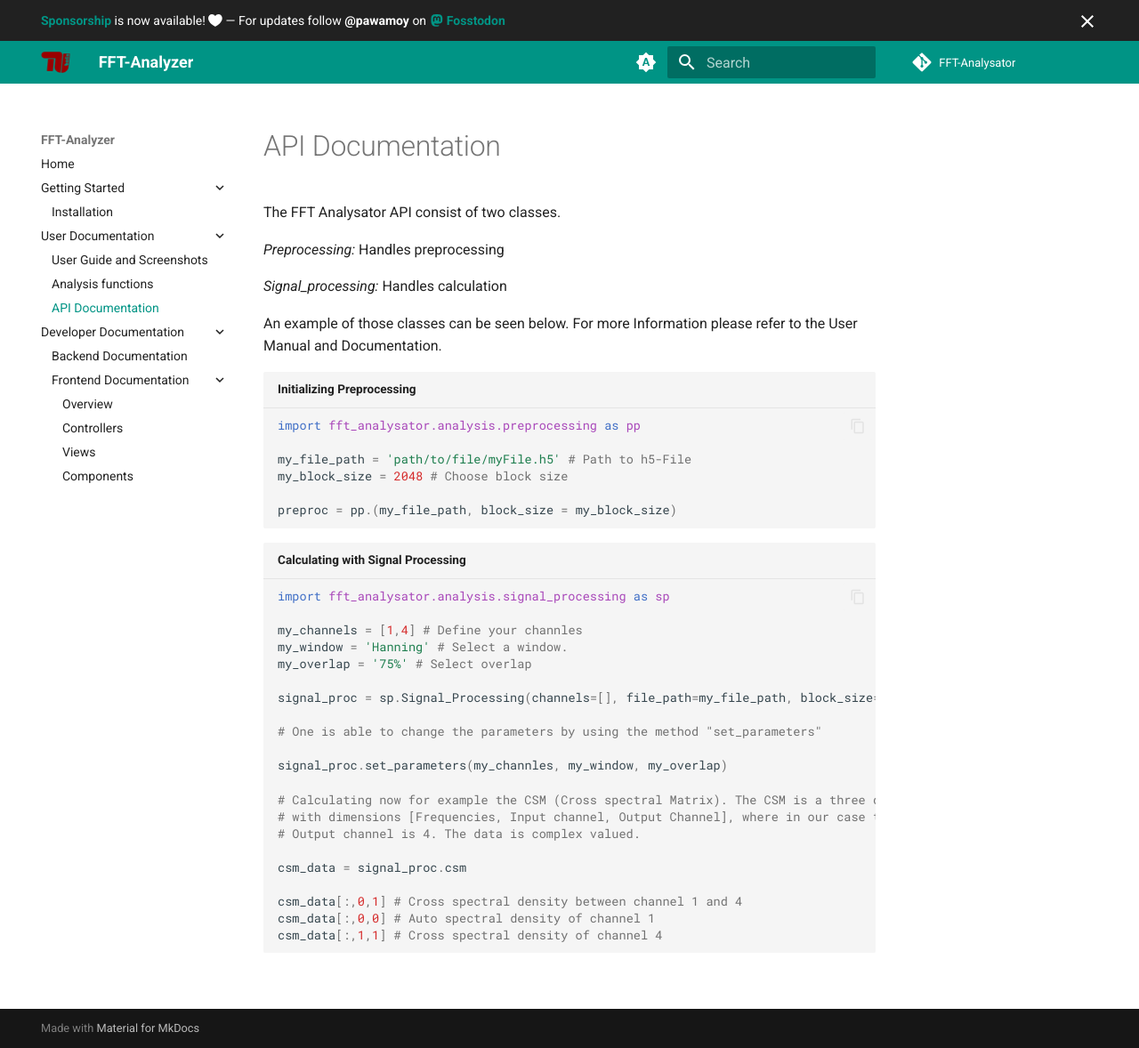
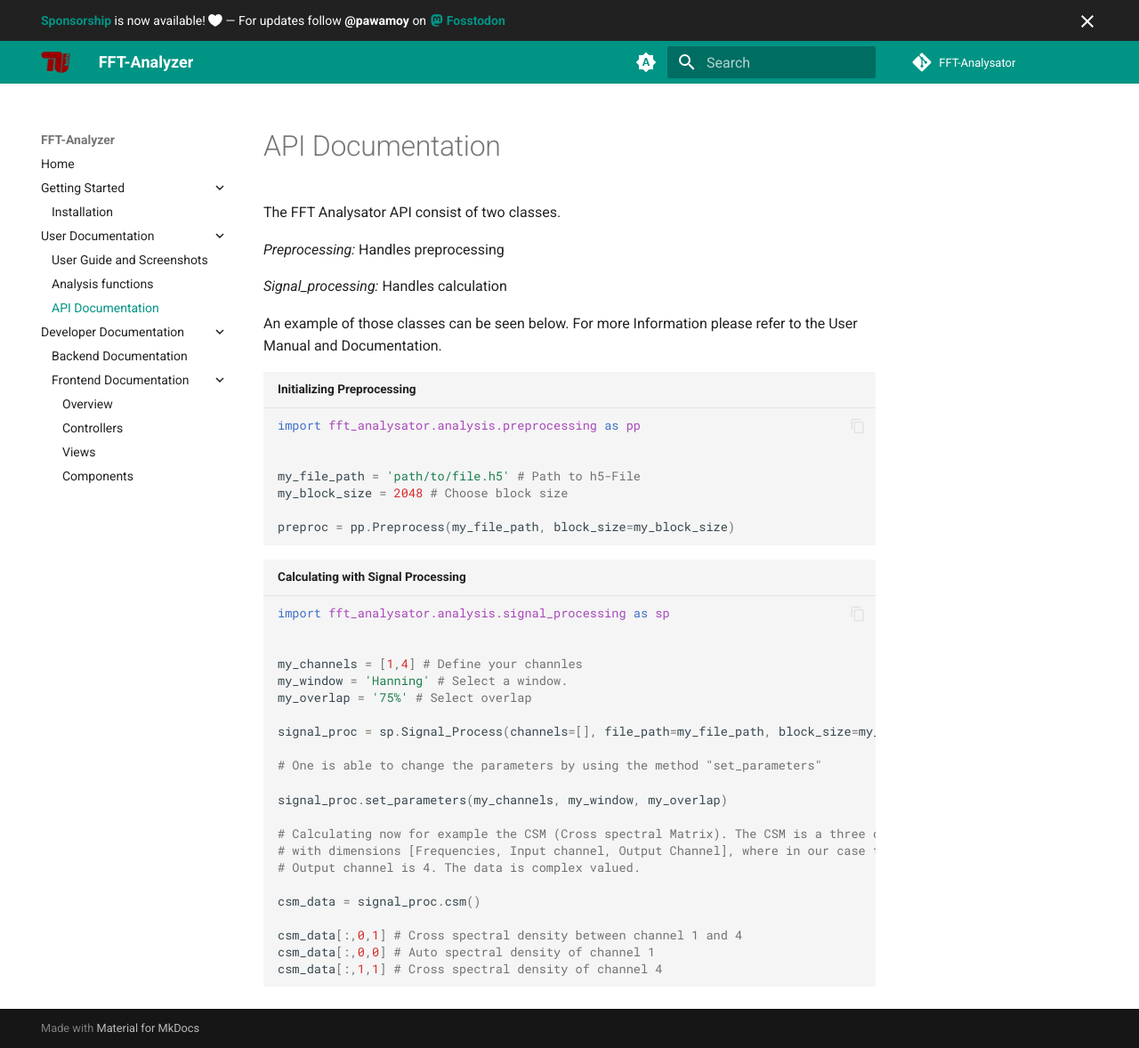
Before and after one commit to Kalleculated/FFT-Analysator, an MkDocs documentation site: the page built from docs/api_documentation.md, in a window 1280 px wide and 1178 px high. Shown: the whole window at 89% size. Built offline with MkDocs 1.6.1 and Material for MkDocs 9.7.7, drawn with Linux system fonts in a browser that asks for light colours; comment, search, counter and statistics services are not loaded.

Commit message:
updated api docs

````diff
--- a/docs/api_documentation.md
+++ b/docs/api_documentation.md
@@ -9,10 +9,11 @@ An example of those classes can be seen below. For more Information please refer
 ``` py title="Initializing Preprocessing"
 import fft_analysator.analysis.preprocessing as pp
 
-my_file_path = 'path/to/file/myFile.h5' # Path to h5-File
+
+my_file_path = 'path/to/file.h5' # Path to h5-File
 my_block_size = 2048 # Choose block size
 
-preproc = pp.(my_file_path, block_size = my_block_size)
+preproc = pp.Preprocess(my_file_path, block_size=my_block_size)
 ```
 
 
@@ -20,21 +21,22 @@ preproc = pp.(my_file_path, block_size = my_block_size)
 ``` py title="Calculating with Signal Processing"
 import fft_analysator.analysis.signal_processing as sp
 
+
 my_channels = [1,4] # Define your channles
 my_window = 'Hanning' # Select a window.
 my_overlap = '75%' # Select overlap
 
-signal_proc = sp.Signal_Processing(channels=[], file_path=my_file_path, block_size=my_block_size)
+signal_proc = sp.Signal_Process(channels=[], file_path=my_file_path, block_size=my_block_size, data_callback=preproc)
 
 # One is able to change the parameters by using the method "set_parameters"
 
-signal_proc.set_parameters(my_channles, my_window, my_overlap)
+signal_proc.set_parameters(my_channels, my_window, my_overlap)
 
 # Calculating now for example the CSM (Cross spectral Matrix). The CSM is a three dimensional array
 # with dimensions [Frequencies, Input channel, Output Channel], where in our case the Input channel is 1 and
 # Output channel is 4. The data is complex valued.
 
-csm_data = signal_proc.csm
+csm_data = signal_proc.csm()
 
 csm_data[:,0,1] # Cross spectral density between channel 1 and 4
 csm_data[:,0,0] # Auto spectral density of channel 1
````
